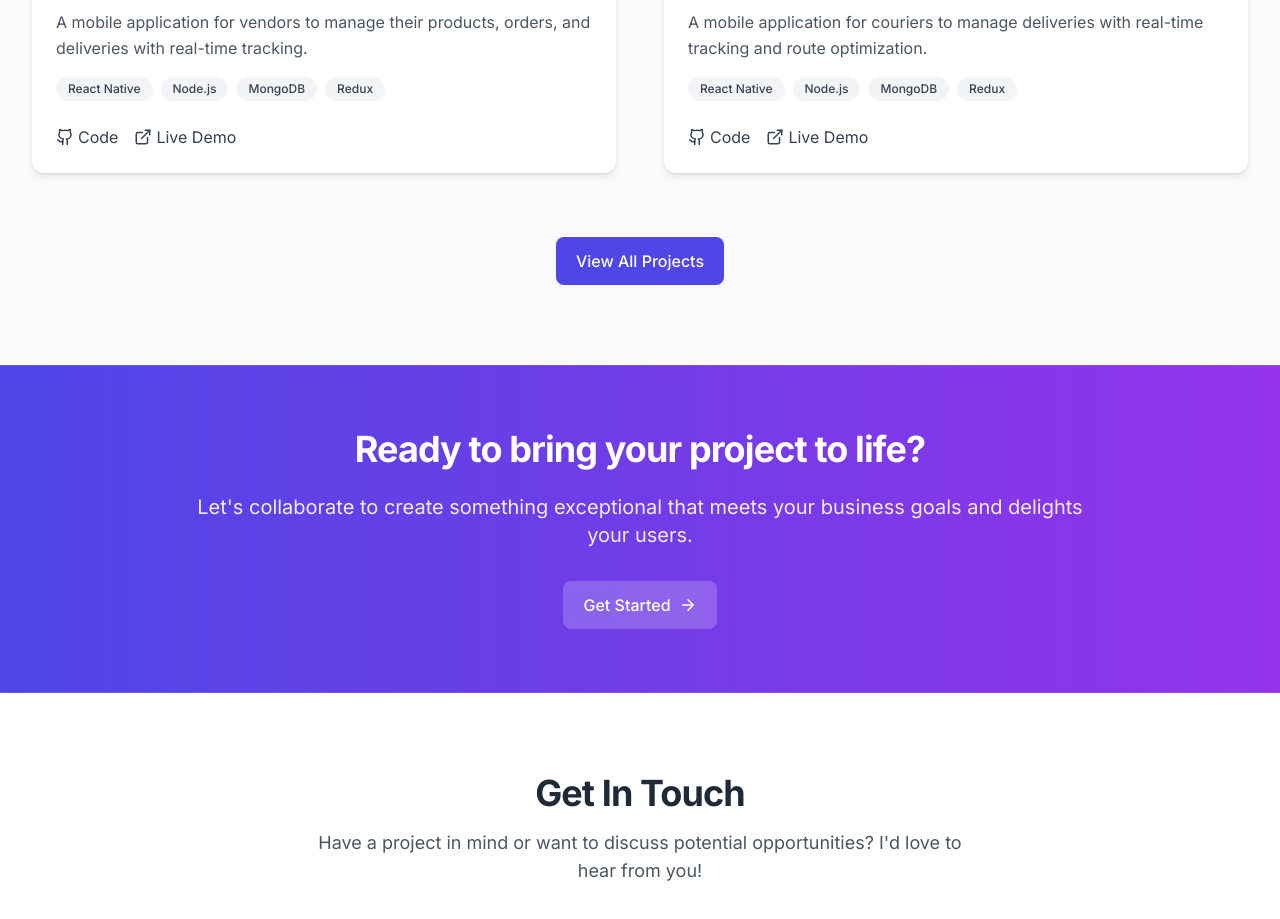
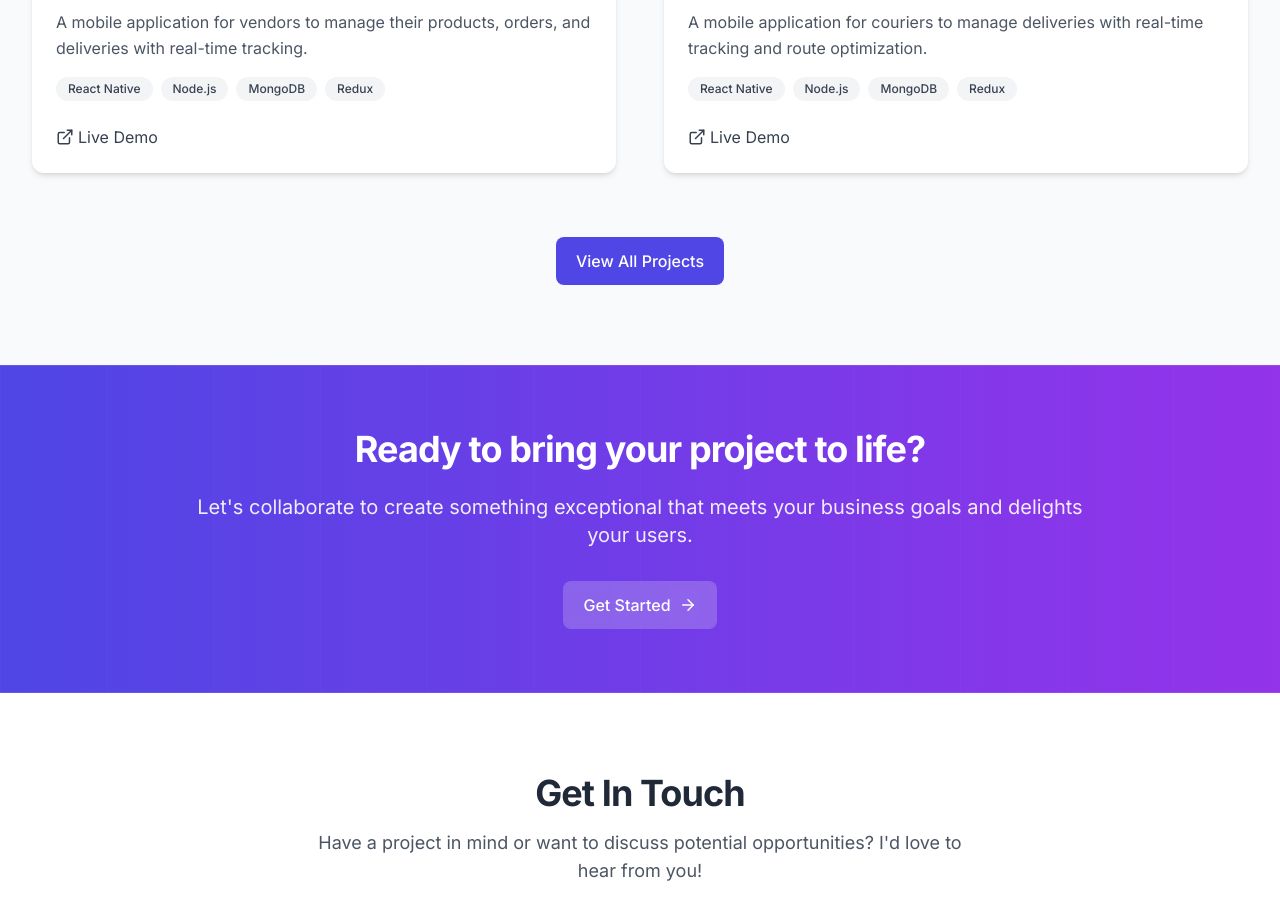
Before and after one commit to trevor900trill/portfolio, a React (Vite) app: page / in a window 1280 px wide. Shown: the part 2026-2945 px from the top of the page. Built offline with nearby package versions, Linux system fonts and the light colour scheme.

Commit message:
experience updates

```diff
--- a/src/components/home/FeaturedProjects.tsx
+++ b/src/components/home/FeaturedProjects.tsx
@@ -1,6 +1,6 @@
 import React from "react";
 import { motion } from "framer-motion";
-import { ExternalLink, Github } from "lucide-react";
+import { ExternalLink } from "lucide-react";
 import SectionHeading from "../ui/SectionHeading";
 import Button from "../ui/Button";
 import { projects } from "../../data/projectsData";
@@ -56,7 +56,7 @@ const FeaturedProjects: React.FC = () => {
                   </div>
 
                   <div className="flex items-center gap-4">
-                    <a
+                    {/* <a
                       href={project.githubUrl}
                       target="_blank"
                       rel="noopener noreferrer"
@@ -65,7 +65,7 @@ const FeaturedProjects: React.FC = () => {
                     >
                       <Github size={18} />
                       <span>Code</span>
-                    </a>
+                    </a> */}
 
                     {project.liveUrl && (
                       <a
```
